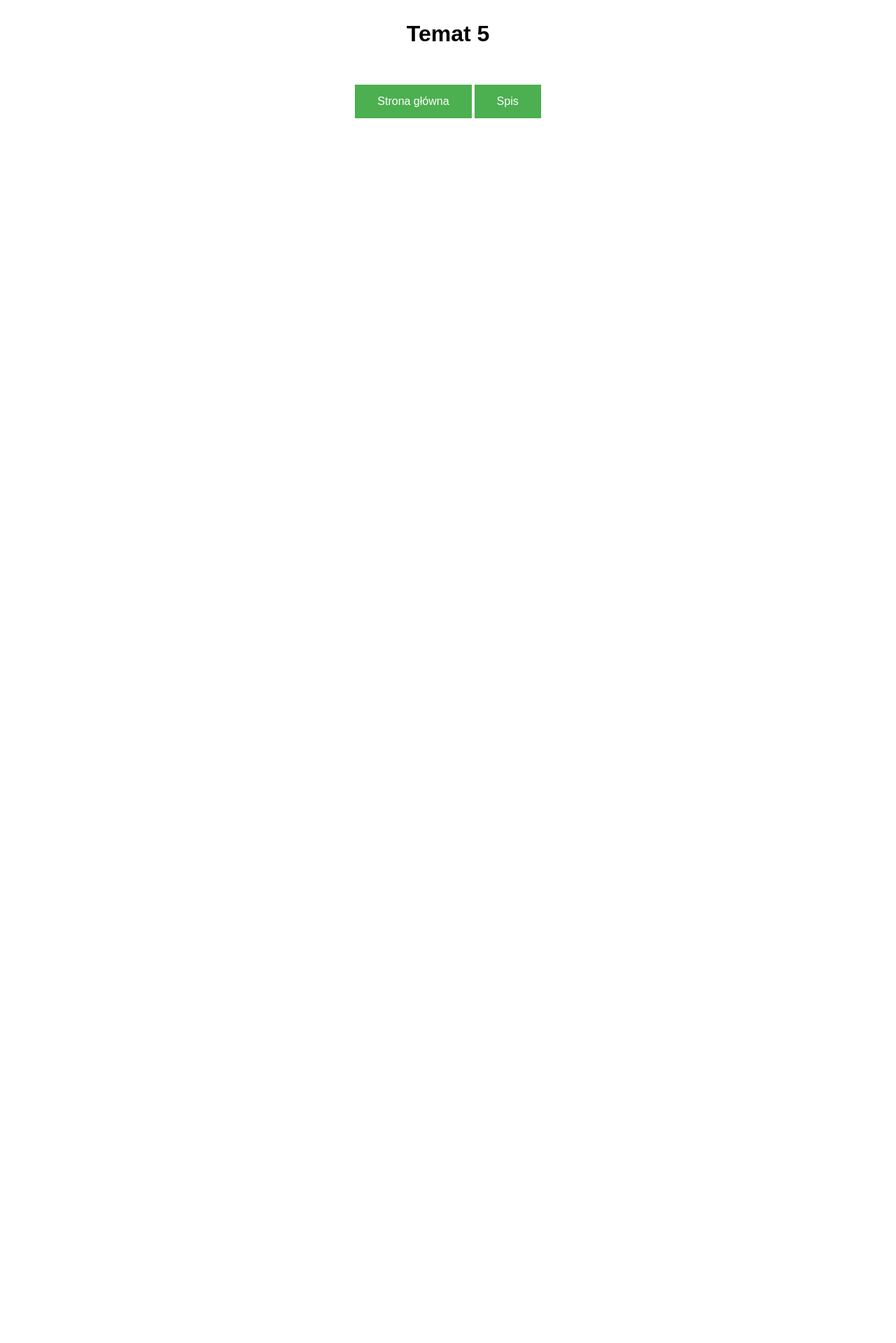
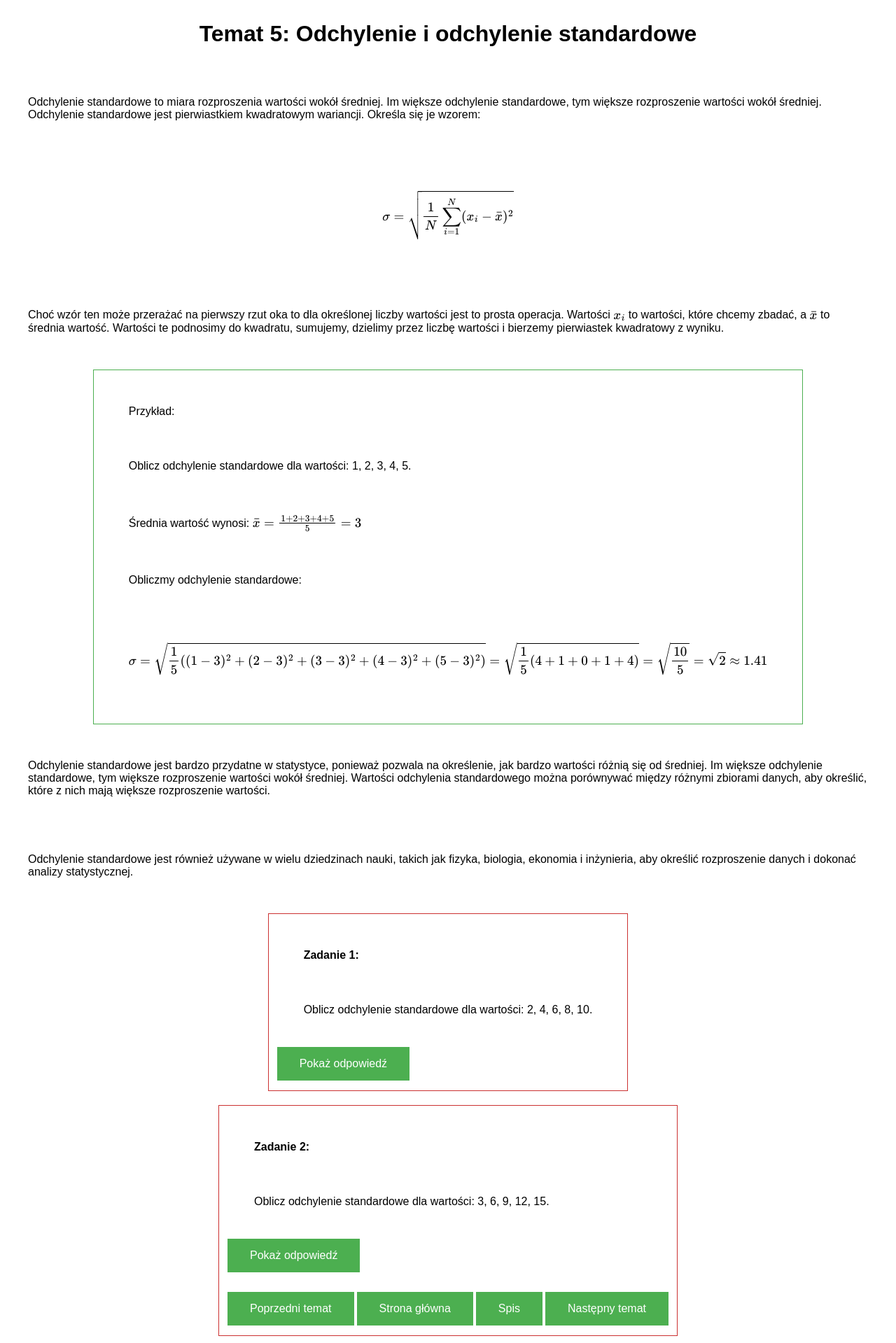
Before and after one commit to SzyKl24/Stat_site, a Flask app: page /temat5 in a window 1280 px wide. Shown: the whole page at 70% size. Before the commit the page ends 169 px from the top, so only its background shows below. Run offline with Flask 3, Linux system fonts and the light colour scheme.

Commit message:
dodałem możliwość przeskakiwania między tematami bez konieczności wchodzenia do spisu treści

```diff
--- a/templates/contact.html
+++ b/templates/contact.html
@@ -10,7 +10,7 @@
         flex-direction: column;
         justify-content: center;
         align-items: center;
-        height: 35vh;
+        height: auto;
         margin: 0;
         font-family: Arial, sans-serif;
       }
--- a/templates/home.html
+++ b/templates/home.html
@@ -10,7 +10,7 @@
         flex-direction: column;
         justify-content: center;
         align-items: center;
-        height: 50vh;
+        height: auto;
         margin: 0;
         font-family: Arial, sans-serif;
       }
--- a/templates/spis.html
+++ b/templates/spis.html
@@ -30,7 +30,7 @@
           flex-direction: column;
           justify-content: center;
           align-items: center;
-          height: 90vh;
+          height: auto;
           margin: 0;
           font-family: Arial, sans-serif;
         }
--- a/templates/topics/temat1.html
+++ b/templates/topics/temat1.html
@@ -72,7 +72,13 @@
     <a href = "/">
         <button>Strona główna</button>
     </a>
+    <a href = "/">
+        <button>Strona główna</button>
+    </a>
     <a href = "/spis">
         <button>Spis</button>
     </a>
+    <a href = "/temat2">
+        <button>Następny temat</button>
+  </div>
 </html>
--- a/templates/topics/temat3.html
+++ b/templates/topics/temat3.html
@@ -150,11 +150,17 @@
     </p>
   </div>
   <div class="buttoncontainer">
+    <a href = "/temat2">
+        <button>Poprzedni temat</button>
+    </a>
     <a href = "/">
         <button>Strona główna</button>
     </a>
     <a href = "/spis">
         <button>Spis</button>
+    </a>
+    <a href = "/temat4">
+        <button>Następny temat</button>
     </a>
   </div>
   <script>
--- a/templates/topics/temat4.html
+++ b/templates/topics/temat4.html
@@ -148,11 +148,17 @@
       </p>
   </div>
   <div class="buttoncontainer">
+      <a href="/temat3">
+          <button>Poprzedni temat</button>
+      </a>
       <a href="/">
           <button>Strona główna</button>
       </a>
       <a href="/spis">
           <button>Spis</button>
+      </a>
+        <a href="/temat5">
+        <button>Następny temat</button>
       </a>
   </div>
   <script>
--- a/templates/topics/temat5.html
+++ b/templates/topics/temat5.html
@@ -15,7 +15,12 @@
         font-family: Arial, sans-serif;
       }
       h1 {
-        margin: 0;
+        margin: auto;
+      }
+      p {
+        margin: 10px ;
+        padding: 10px;
+        text-align: left;
       }
       .buttoncontainer {
         display: flex;
@@ -46,15 +51,86 @@
         padding: 20px;
         text-align: left;
       }
+      .obramowanieprzykład {
+            border: 1px solid #4CAF50;
+            padding: 10px;
+            margin: 10px 0;
+            text-align: left;
+        }
+        .obramowaniezadanie {
+            border: 1px solid #cb3131;
+            padding: 10px;
+            margin: 10px 0;
+        }
       </style>
+      <script id="MathJax-script" async src="https://cdn.jsdelivr.net/npm/mathjax@3/es5/tex-mml-chtml.js"></script>
 </head>
 <body>
-    <h1>Temat 5</h1>
+    <h1>Temat 5: Odchylenie i odchylenie standardowe </h1>
+    <p>Odchylenie standardowe to miara rozproszenia wartości wokół średniej. Im większe odchylenie standardowe, tym większe rozproszenie wartości wokół średniej. Odchylenie standardowe jest pierwiastkiem kwadratowym wariancji.
+      Określa się je wzorem:
+    </p>
+    <p>
+      \[ \sigma = \sqrt{\frac{1}{N} \sum_{i=1}^{N} (x_i - \bar{x})^2} \]
+    </p>
+    <p> Choć wzór ten może przerażać na pierwszy rzut oka to dla określonej liczby wartości jest to prosta operacja. Wartości \(x_i\) to wartości, które chcemy zbadać, a \(\bar{x}\) to średnia wartość.
+      Wartości te podnosimy do kwadratu, sumujemy, dzielimy przez liczbę wartości i bierzemy pierwiastek kwadratowy z wyniku.
+    </p>
+    <div class="obramowanieprzykład">
+      <p>Przykład:</p>
+      <p>Oblicz odchylenie standardowe dla wartości: 1, 2, 3, 4, 5.</p>
+      <p>Średnia wartość wynosi: \(\bar{x} = \frac{1+2+3+4+5}{5} = 3\)</p>
+      <p>Obliczmy odchylenie standardowe:</p>
+      <p>\[ \sigma = \sqrt{\frac{1}{5} ((1-3)^2 + (2-3)^2 + (3-3)^2 + (4-3)^2 + (5-3)^2)} = \sqrt{\frac{1}{5} (4+1+0+1+4)} = \sqrt{\frac{10}{5}} = \sqrt{2} \approx 1.41 \]</p>
+    </div>
+    <p>Odchylenie standardowe jest bardzo przydatne w statystyce, ponieważ pozwala na określenie, jak bardzo wartości różnią się od średniej. Im większe odchylenie standardowe, tym większe rozproszenie wartości wokół średniej.
+      Wartości odchylenia standardowego można porównywać między różnymi zbiorami danych, aby określić, które z nich mają większe rozproszenie wartości.
+    </p>
+    <p>Odchylenie standardowe jest również używane w wielu dziedzinach nauki, takich jak fizyka, biologia, ekonomia i inżynieria, aby określić rozproszenie danych i dokonać analizy statystycznej.
+    </p>
+
+    <div class="obramowaniezadanie">
+      <p><b>Zadanie 1:</b></p>
+      <p>Oblicz odchylenie standardowe dla wartości: 2, 4, 6, 8, 10.</p>
+      <button onclick="showAnswer()">Pokaż odpowiedź</button>
+      <p id="answer" style="display:none;">
+        Średnia wartość wynosi: \(\bar{x} = \frac{2+4+6+8+10}{5} = 6\)<br>
+        Obliczmy odchylenie standardowe:<br>
+        \[ \sigma = \sqrt{\frac{1}{5} ((2-6)^2 + (4-6)^2 + (6-6)^2 + (8-6)^2 + (10-6)^2)} = \sqrt{\frac{1}{5} (16+4+0+4+16)} = \sqrt{\frac{40}{5}} = \sqrt{8} \approx 2.83 \]
+      </p>
+    </div>
+    <div class="obramowaniezadanie">
+      <p><b>Zadanie 2:</b></p>
+      <p>Oblicz odchylenie standardowe dla wartości: 3, 6, 9, 12, 15.</p>
+      <button onclick="showAnswer2()">Pokaż odpowiedź</button>
+      <p id="answer2" style="display:none;">
+        Średnia wartość wynosi: \(\bar{x} = \frac{3+6+9+12+15}{5} = 9\)<br>
+        Obliczmy odchylenie standardowe:<br>
+        \[ \sigma = \sqrt{\frac{1}{5} ((3-9)^2 + (6-9)^2 + (9-9)^2 + (12-9)^2 + (15-9)^2)} = \sqrt{\frac{1}{5} (36+9+0+9+36)} = \sqrt{\frac{90}{5}} = \sqrt{18} \approx 4.24 \]
+      </p>
+
+
     <div class="buttoncontainer">
+        <a href = "/temat4">
+          <button>Poprzedni temat</button>
+        </a>
         <a href = "/">
             <button>Strona główna</button>
         </a>
         <a href = "/spis">
             <button>Spis</button>
         </a>
+        <a href = "/temat6">
+            <button>Następny temat</button>
+        </a>
+
+    </div>
+    <script>
+      function showAnswer() {
+          document.getElementById('answer').style.display = 'block';
+      }
+      function showAnswer2() {
+          document.getElementById('answer2').style.display = 'block';
+      }
+  </script>
 </html>
--- a/templates/topics/temat6.html
+++ b/templates/topics/temat6.html
@@ -51,10 +51,15 @@
 <body>
     <h1>Temat 6</h1>
     <div class="buttoncontainer">
+        <a href = "/temat5">
+            <button>Poprzedni temat</button>
+        </a>
         <a href = "/">
             <button>Strona główna</button>
         </a>
         <a href = "/spis">
             <button>Spis</button>
         </a>
+        <a href = "/temat7">
+            <button>Następny temat</button>
 </html>
--- a/templates/topics/temat7.html
+++ b/templates/topics/temat7.html
@@ -94,10 +94,14 @@
       }
       </script>
     <div class="buttoncontainer">
+        <a href = "/temat6">
+            <button>Poprzedni temat</button>
         <a href = "/">
             <button>Strona główna</button>
         </a>
         <a href = "/spis">
             <button>Spis</button>
         </a>
+        <a href = "/temat8">
+            <button>Następny temat</button>
 </html>
--- a/templates/topics/temat8.html
+++ b/templates/topics/temat8.html
@@ -98,6 +98,8 @@
       </p>
     </div>
     <div class="buttoncontainer">
+        <a href = "/temat7">
+            <button>Poprzedni temat</button>
         <a href = "/">
             <button>Strona główna</button>
         </a>
```
Also changed, not shown: templates/about.html (+13 -2 lines), templates/topics/temat2.html (+7 -1 lines).
